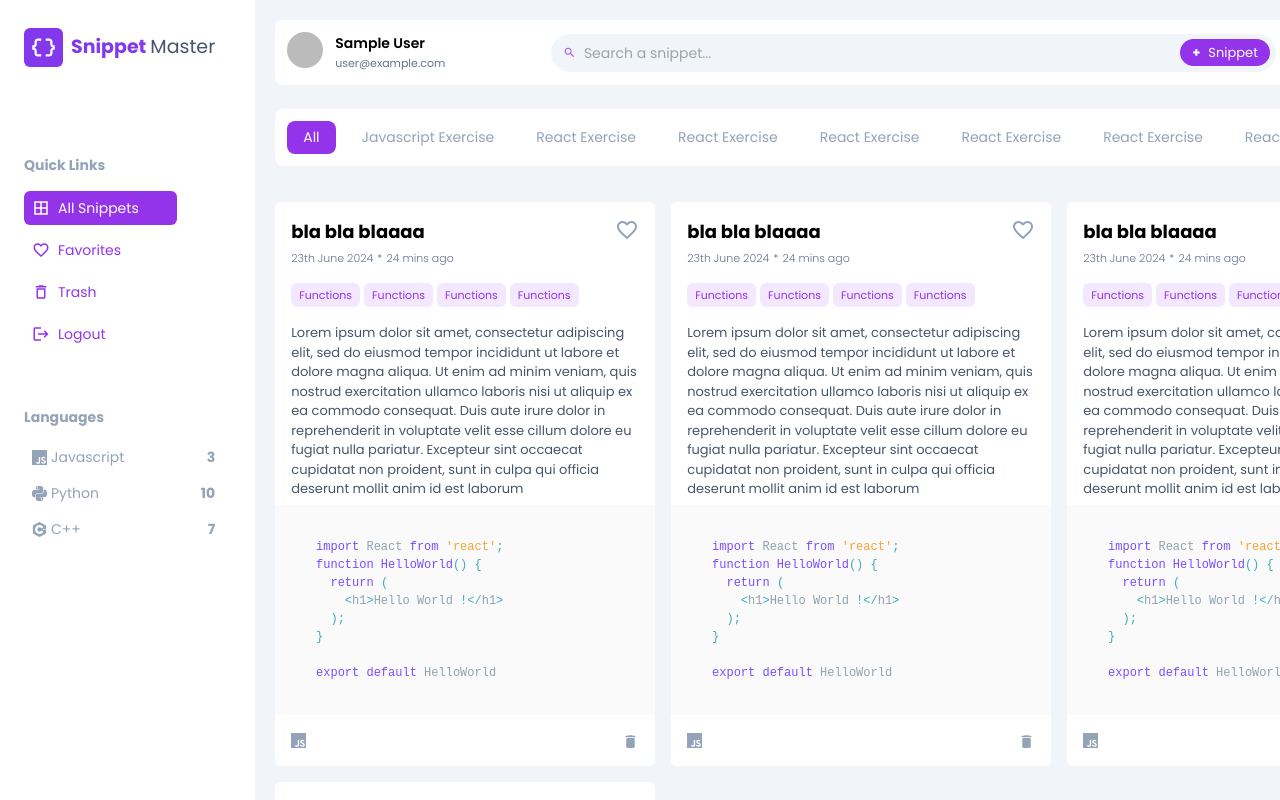
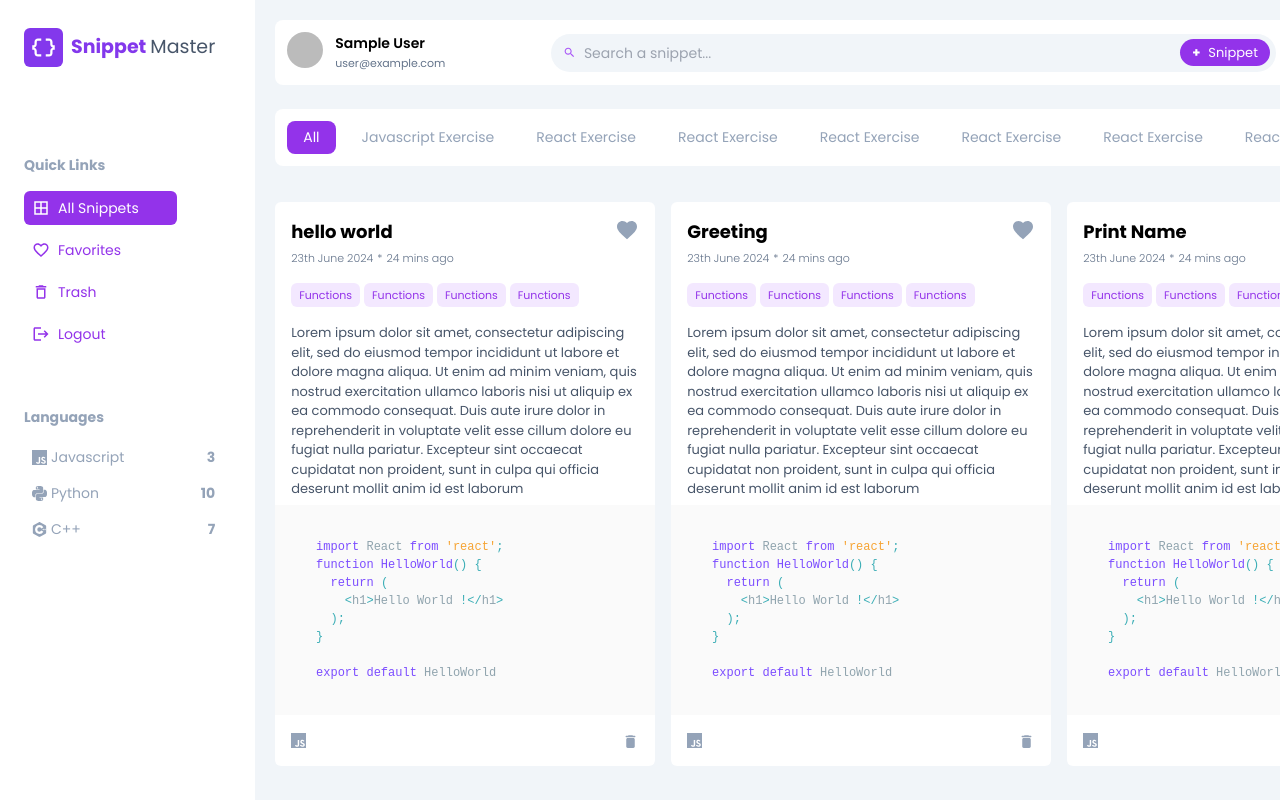
Before and after one commit to rajputkarsh/snippet-master, a Next.js app: page /my-notes in a window 1280 px wide. Shown: the top 800 px of the page. Built offline with nearby package versions, Linux system fonts and the light colour scheme; no server answers; sample sign-in values are in the browser's storage.

Commit message:
add dynamic data in notes header

```diff
--- a/src/components/AllNotes/Note/NoteHeader.tsx
+++ b/src/components/AllNotes/Note/NoteHeader.tsx
@@ -1,11 +1,15 @@
 
 import { useGlobalContext } from "@/context";
-import { FavoriteBorderOutlined } from "@mui/icons-material";
+import { Favorite } from "@mui/icons-material";
 
-function NoteHeader() {
+interface NoteHeaderProps {
+  title: string;
+  isFavorite: boolean;
+}
 
+function NoteHeader({ title, isFavorite }: NoteHeaderProps) {
   const {
-    openNoteContentObject: {setOpenNoteContent}
+    openNoteContentObject: { setOpenNoteContent },
   } = useGlobalContext();
 
   const handleSetOpenNoteContent = () => {
@@ -18,10 +22,16 @@ function NoteHeader() {
         className="font-bold text-lg w-[87%] cursor-pointer hover:text-theme transition duration-150"
         onClick={handleSetOpenNoteContent}
       >
-        bla bla blaaaa
+        {title}
       </span>
 
-      <FavoriteBorderOutlined className="text-slate-400 cursor-pointer" />
+      <Favorite
+        className={`cursor-pointer ${
+          isFavorite
+            ? "text-red-700 fill-red-700"
+            : "text-slate-400"
+        }`}
+      />
     </div>
   );
 }
--- a/src/components/AllNotes/Note/index.tsx
+++ b/src/components/AllNotes/Note/index.tsx
@@ -7,8 +7,13 @@ import NoteTags from "./NoteTags";
 import NoteDescription from "./NoteDescription";
 import CodeBlock from "./CodeBlock";
 import NoteFooter from "./NoteFooter";
+import { SingleNoteType } from "@/interfaces/context";
 
-function Note() {
+interface NoteProps {
+  note: SingleNoteType
+}
+
+function Note({ note }: NoteProps) {
   const {
     darkModeObject: { darkMode },
     openNoteContentObject: { openNoteContent },
@@ -19,9 +24,11 @@ function Note() {
     <div
       className={`${
         isDarkModeEnabled ? "bg-slate-800 text-white" : "bg-white"
-      } max-sm:w-full ${openNoteContent ? "w-full" : "w-[380px]"} rounded-md py-4`}
+      } max-sm:w-full ${
+        openNoteContent ? "w-full" : "w-[380px]"
+      } rounded-md py-4`}
     >
-      <NoteHeader />
+      <NoteHeader title={note.title} isFavorite={note.isFavorite} />
       <NoteDate />
       <NoteTags />
       <NoteDescription />
--- a/src/components/AllNotes/index.tsx
+++ b/src/components/AllNotes/index.tsx
@@ -7,6 +7,7 @@ export default function AllNotes() {
     darkModeObject: { darkMode },
     openNoteContentObject: { openNoteContent },
     isMobileObject: { isMobile },
+    allNotesObject: { allNotes },
   } = useGlobalContext();
   return (
     <div
@@ -14,10 +15,11 @@ export default function AllNotes() {
         openNoteContent ? `${isMobile ? "w-full" : "w-[50%]"}` : "w-full"
       }`}
     >
-      <Note />
-      <Note />
-      <Note />
-      <Note />
+      {
+        allNotes.map((note) => (
+          <Note key={note.id} note={note}/>
+        ))
+      }
     </div>
   );
 }
```
